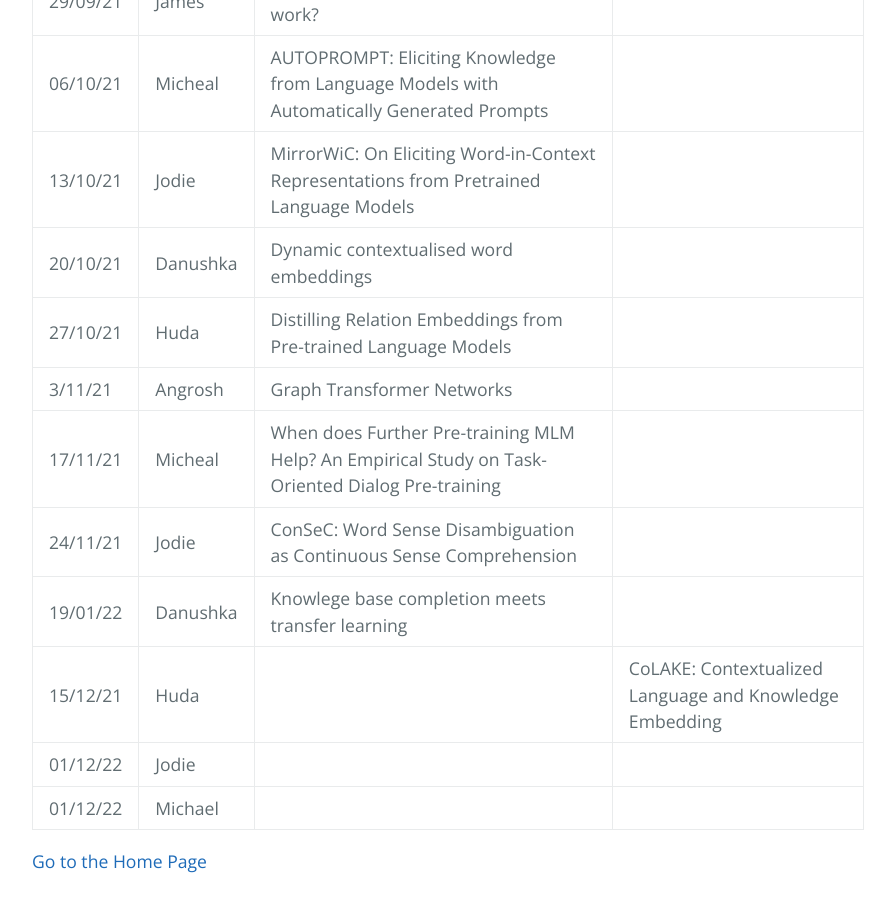
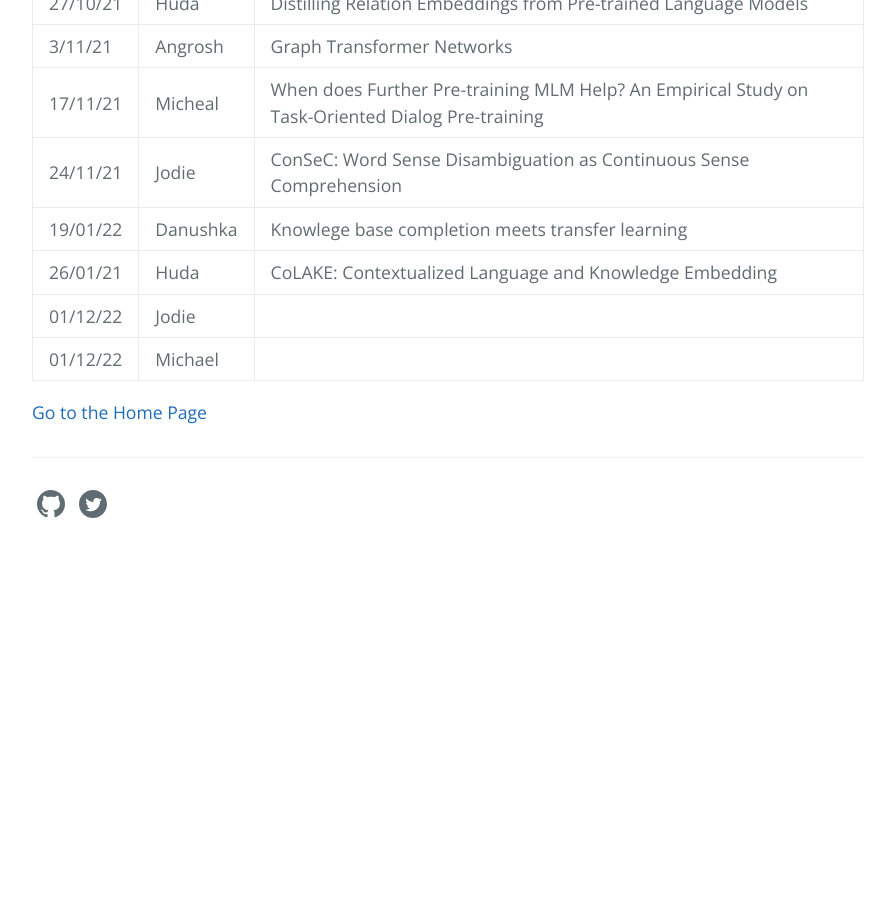
Before and after one commit to LivNLP/livnlp.github.io, a Jekyll site: the page built from reading.md, in a window 1280 px wide and 900 px high, scrolled down 1316 px. Shown: the whole window, without its empty margins (192-1087 px from the left). Built offline with Jekyll 4.4.1, drawn with Linux system fonts in a browser that asks for light colours; after the commit the page ends 1888 px from its top, so only the background shows below that.

Commit message:
Update reading.md

```diff
--- a/reading.md
+++ b/reading.md
@@ -30,7 +30,7 @@ We meet on a weely basis to discuss recent research papers. Here is the schedule
 | 17/11/21	| Micheal	| When does Further Pre-training MLM Help? An Empirical Study on Task-Oriented Dialog Pre-training	|
 | 24/11/21	| Jodie	| ConSeC: Word Sense Disambiguation as Continuous Sense Comprehension	|
 | 19/01/22	| Danushka	| Knowlege base completion meets transfer learning	|
-| 15/12/21	| Huda	| |	CoLAKE: Contextualized Language and Knowledge Embedding |
+| 26/01/21	| Huda |	CoLAKE: Contextualized Language and Knowledge Embedding |
 | 01/12/22	| Jodie	| |
 | 01/12/22	| Michael	| |
 
```
